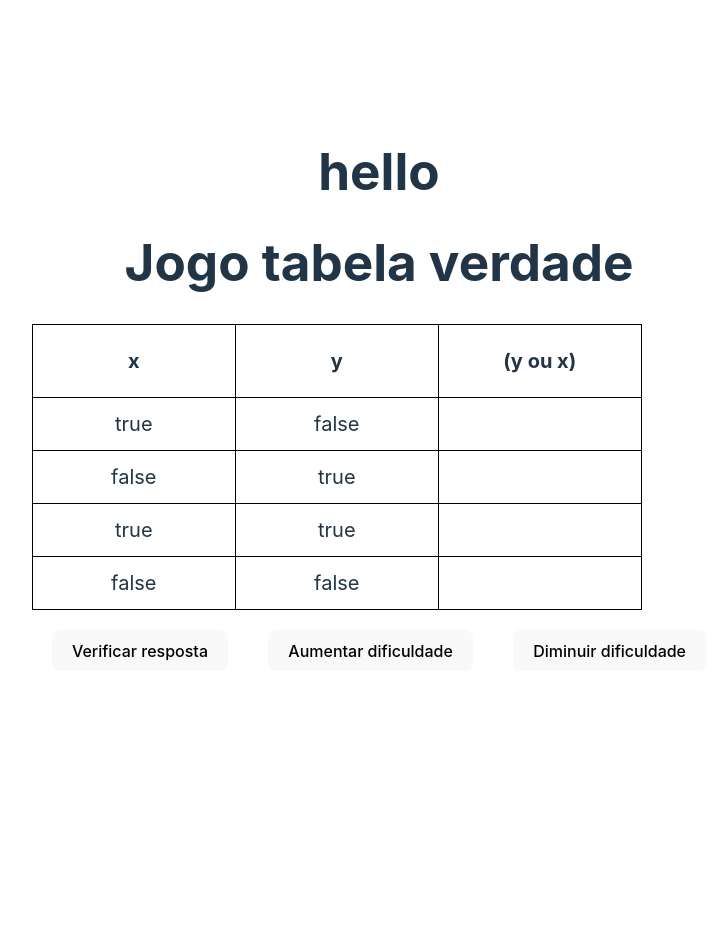
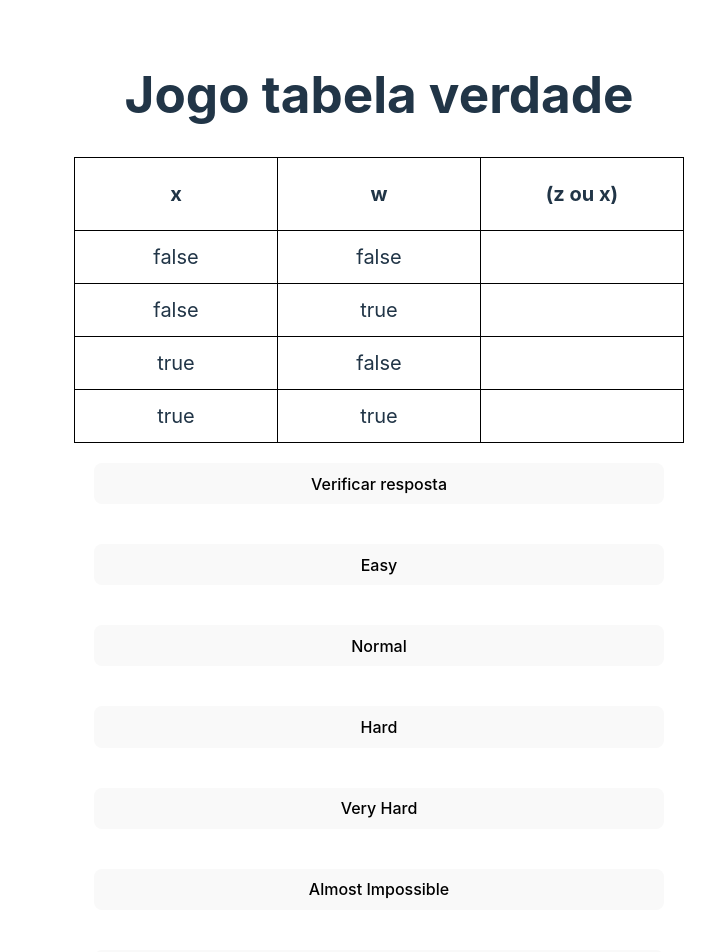
Before and after one commit to rodrigobeckmann/projeto, a Vue app: page / in a window 1280 px wide. Shown: the top 952 px of the page, without its empty margins (261-978 px from the left). Before the commit the page ends 800 px from the top, so only its background shows below. Built offline with nearby package versions, Linux system fonts and the light colour scheme.

Commit message:
feat: implemented dificult range

```diff
--- a/src/App.vue
+++ b/src/App.vue
@@ -1,5 +1,4 @@
 <template>
-  <h1>hello</h1>
   <router-view/>
 </template>
 
--- a/src/views/Game.vue
+++ b/src/views/Game.vue
@@ -1,5 +1,5 @@
 <template>
-  <div>
+  <div style="display: flex; justify-content: center; flex-direction: column;">
     <h1>Jogo tabela verdade</h1>
     <h1 v-if="condition !== 'playing'">{{ condition === "lose" ? "você perdeu" : "você venceu" }}</h1>
     <table class="game__table">
@@ -17,8 +17,12 @@
     </table>
     <button v-if="condition === 'playing'" @click="verifyWinCondition" style="margin: 20px;">Verificar resposta</button>
     <button @click="restartGame" v-else style="margin: 20px;">Reiniciar o jogo</button>
-    <button @click="increaseMaxDepth" style="margin: 20px;">Aumentar dificuldade</button>
-    <button @click="decreaseMaxDepth" style="margin: 20px;">Diminuir dificuldade</button>
+    <button @click="easy" style="margin: 20px;">Easy</button>
+    <button @click="normal" style="margin: 20px;">Normal</button>
+    <button @click="hard" style="margin: 20px;">Hard</button>
+    <button @click="veryHard" style="margin: 20px;">Very Hard</button>
+    <button @click="almostImpossible" style="margin: 20px;">Almost Impossible</button>
+    <button @click="godLevel" style="margin: 20px;">God Level</button>
   </div>
 </template>
 
@@ -32,8 +36,9 @@ const condition = ref("playing")
 const usedVariables = ref([])
 const resultArray = ref([])
 const max = ref(1)
+const variablesNum = ref(2)
 
-const possibleVariables = ["x", "y"]
+const possibleVariables = ["x", "y", "z", "w"]
 const possibleConnectives = ["e", "ou"]
 
 function stringifyProposition(proposition) {
@@ -78,37 +83,30 @@ function generateRandomProposition(maxDepth = 1, currentDepth = 0) {
   }
 }
 
-
-function mountHeader(variablesNum = 2) {
-  const columns = variablesNum + 1
-  headerArray.value = []
-  usedVariables.value = []
-  for (let i = 1; i <= columns; i += 1) {
-    if (i <= variablesNum) {
-      const variable = getRandomVariable()
-      usedVariables.value.push(variable)
-      const obj = {
-        type: "variable",
-        value: variable,
-      }
-      headerArray.value.push(obj)
-    } else {
-      const proposition = generateRandomProposition(max.value);
-      const obj = { type: "proposition", value: proposition };
-      headerArray.value.push(obj)
-    }
+function mountHeader() {
+  for (let i = 0; i < variablesNum.value; i += 1) {
+    const variable = getRandomVariable();
+    usedVariables.value.push(variable);
+    headerArray.value.push({ type: "variable", value: variable });
   }
+  const proposition = generateRandomProposition(max.value);
+  headerArray.value.push({ type: "proposition", value: proposition });
+  usedVariables.value = [];
 }
 
-function mountFields(variablesNum,) {
-  const firstArray = [true, false, null]
-  const secondArray = [false, true, null]
-  const thirdArray = [true, true, null]
-  const fourthArray = [false, false, null]
-  fieldsArray.value.push(firstArray)
-  fieldsArray.value.push(secondArray)
-  fieldsArray.value.push(thirdArray)
-  fieldsArray.value.push(fourthArray)
+function mountFields() {
+  const rows = Math.pow(2, variablesNum.value);
+  const columns = variablesNum.value;
+  fieldsArray.value = [];
+  for (let i = 0; i < rows; i++) {
+    const row = [];
+    for (let j = 0; j < columns; j++) {
+      const isTrue = (i & (1 << j)) !== 0;
+      row.unshift(isTrue);
+    }
+    row.push(null);
+    fieldsArray.value.push(row);
+  }
 }
 
 function restartGame() {
@@ -187,16 +185,41 @@ function verifyWinCondition() {
   condition.value = gameWon ? "win" : "lose";
 }
 
-function increaseMaxDepth() {
-  max.value += 1
+function easy() {
+  max.value = 1
+  variablesNum.value = 2
   restartGame()
 }
 
-function decreaseMaxDepth() {
-  max.value -= 1
+function normal() {
+  max.value = 2
+  variablesNum.value = 2
   restartGame()
 }
 
+function hard() {
+  max.value = 2
+  variablesNum.value = 3
+  restartGame()
+}
+
+function veryHard() {
+  max.value = 2
+  variablesNum.value = 4
+  restartGame()
+}
+
+function almostImpossible() {
+  max.value = 3
+  variablesNum.value = 4
+  restartGame()
+}
+
+function godLevel() {
+  max.value = 4
+  variablesNum.value = 4
+  restartGame()
+}
 
 onBeforeMount(() => {
   mountHeader()
```
